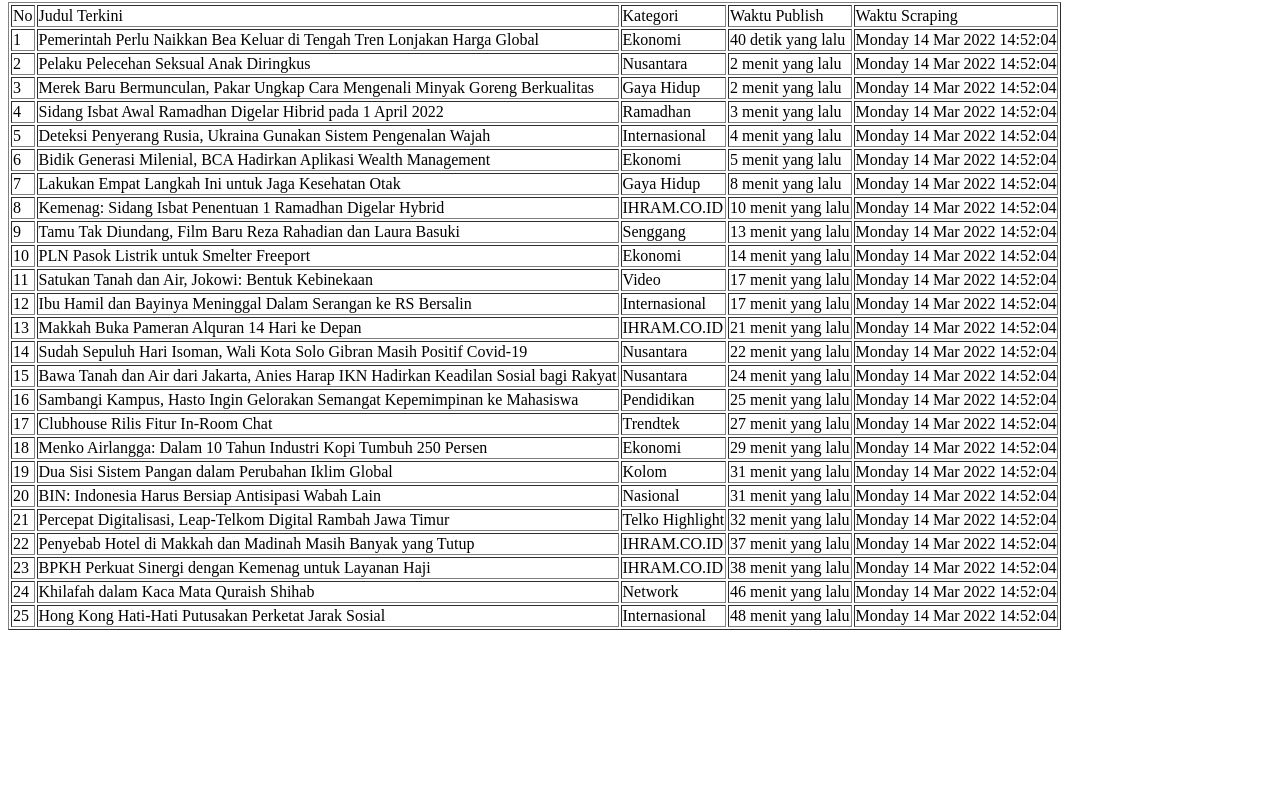
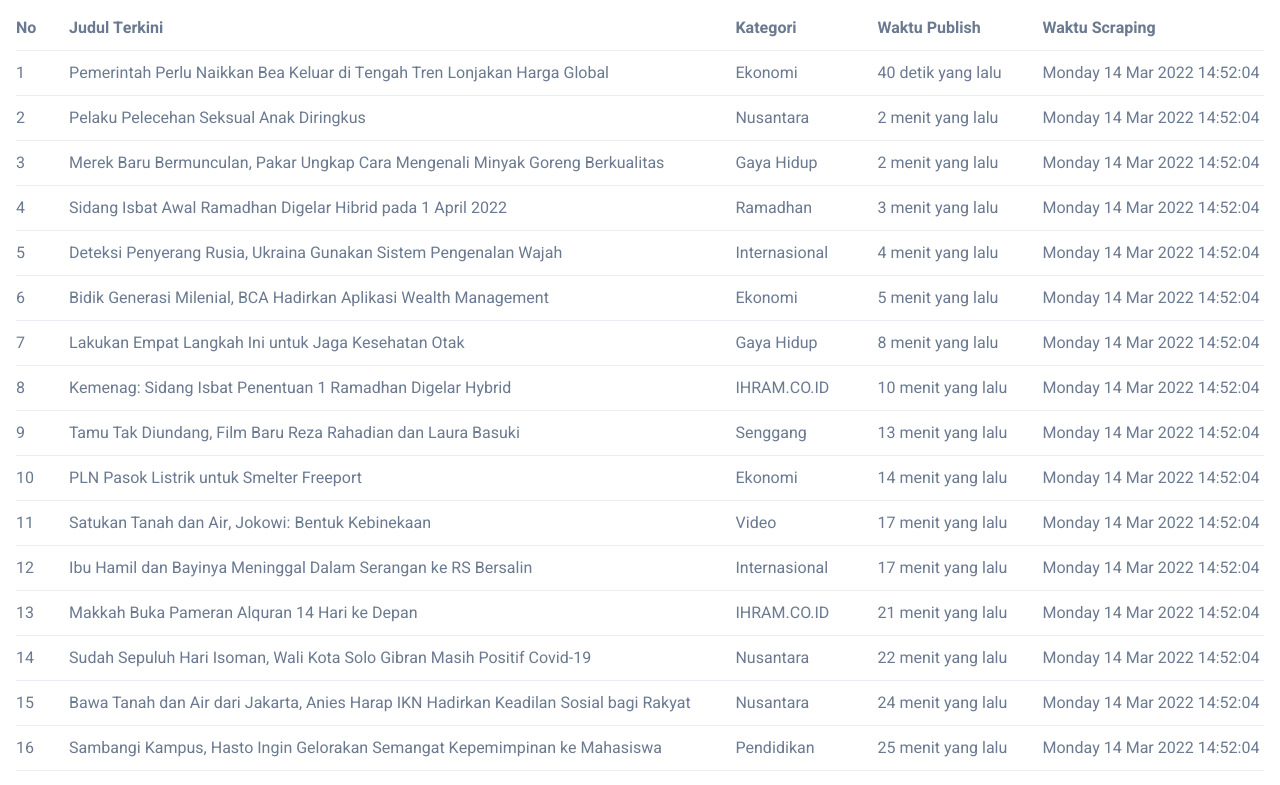
Before and after one commit to jovanshelomo/jovanshelomo.github.io, a plain HTML site: page scraping1.html in a window 1280 px wide. Shown: the part 64-849 px from the top of the page. Before the commit the page ends 800 px from the top, so only its background shows below. Drawn offline with nearby package versions, Linux system fonts and the light colour scheme.

Commit message:
update style

```diff
--- a/scraping1.html
+++ b/scraping1.html
@@ -5,14 +5,14 @@
 		<script type="text/javascript">
 			$(function () {
 				$.get("./terkini.json", function (obj) {
-          var str = "<table border=1>";
+					var str = "<table>";
 
 					str += `<tr>
-                    <td>No</td>
-                    <td>Judul Terkini</td>
-                    <td>Kategori</td>
-                    <td>Waktu Publish</td>
-                    <td>Waktu Scraping</td>
+                    <th>No</th>
+                    <th>Judul Terkini</th>
+                    <th>Kategori</th>
+                    <th>Waktu Publish</th>
+                    <th>Waktu Scraping</th>
                 </tr>`;
 
 					$.each(obj, function (n, data) {
@@ -28,9 +28,19 @@
 				});
 			});
 		</script>
+		<link rel="stylesheet" href="dist/css/style.css" />
+		<script src="https://unpkg.com/scrollreveal@4.0.0/dist/scrollreveal.min.js"></script>
+		<link
+			href="https://fonts.googleapis.com/css?family=Heebo:400,700|IBM+Plex+Sans:600"
+			rel="stylesheet"
+		/>
 	</head>
-  <body>
-      <h1> Terkini Republika Online </h1>
-      <div id="terkini_json"></div>
+	<body class="is-boxed has-animations">
+		<div class="body-wrap boxed-container">
+			<main>
+				<h1 class="hero-title mt-0">Terkini Republika Online</h1>
+				<div id="terkini_json" style="margin: 0 16px"></div>
+			</main>
+		</div>
 	</body>
 </html>
```
Lines whose indentation alone changed are shown as unchanged.
